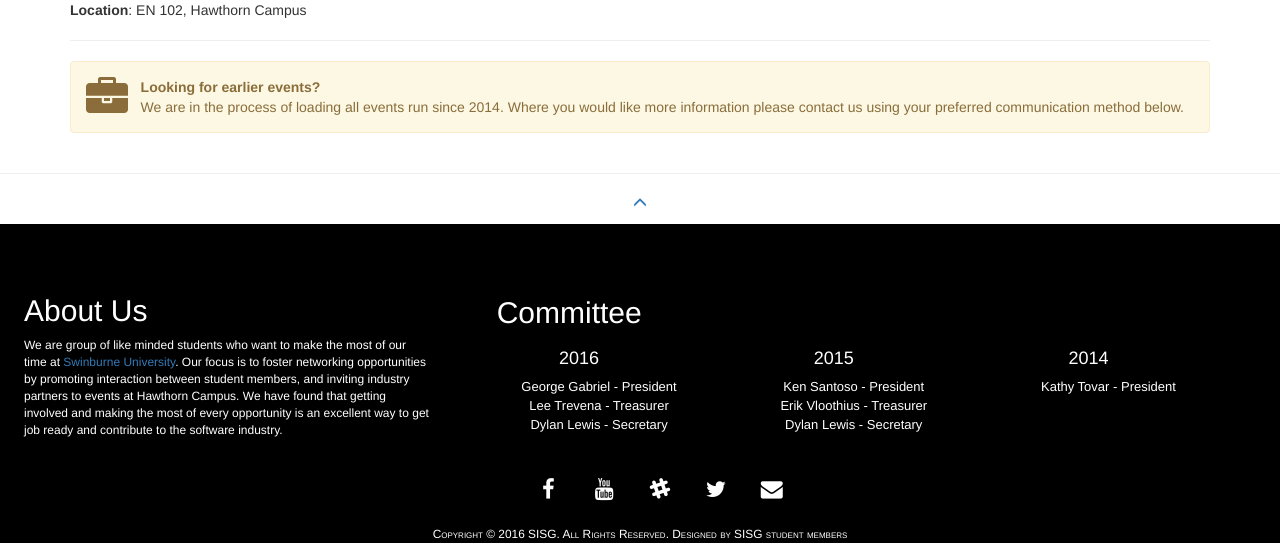
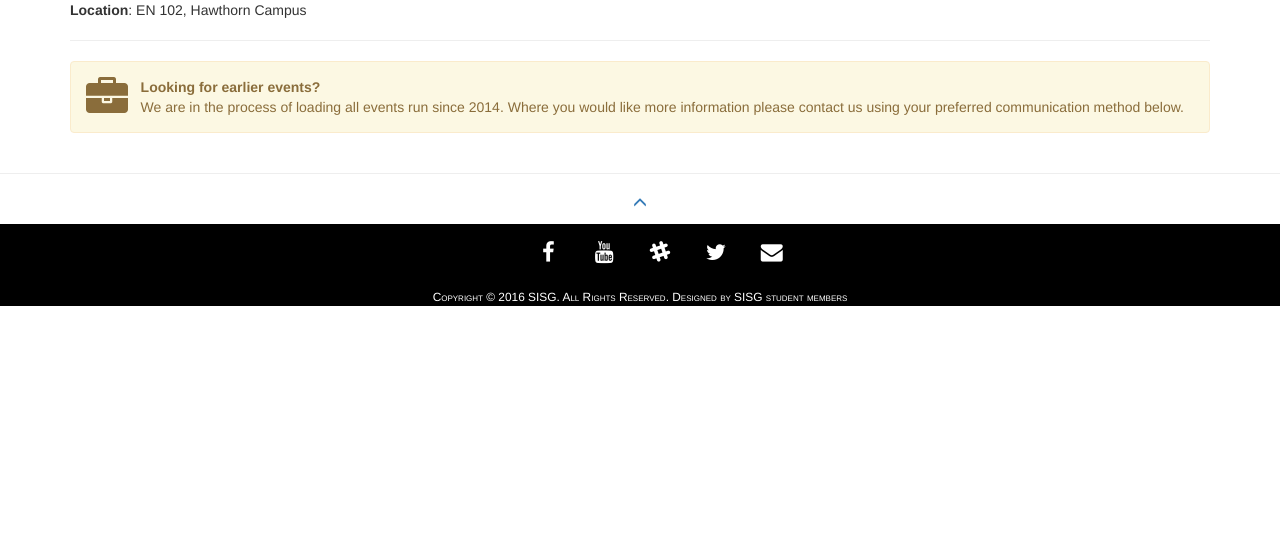
Before and after one commit to swin-sisg/sisg-website, a PHP site: page /events.php in a window 1280 px wide. Shown: the part 2699-3242 px from the top of the page. After the commit the page ends 3005 px from the top, so only its background shows below. Run offline with PHP 8.4, Linux system fonts and the light colour scheme; some libraries are stand-ins or nearby versions.

Commit message:
Updated footer and index
Great idea with footer, but very busy. Have moved data back into main
body of index page. Will next work on a side-bar (sub-menu) to display
on large+ screens

```diff
--- a/public_html/includes/footer.include.php
+++ b/public_html/includes/footer.include.php
@@ -9,44 +9,14 @@
         <a href=#>
             <p><i class="glyphicon glyphicon-menu-up"></i></p>
         </a>
+
+
+
     </div>
 
+
+
     <div class="row footer-pre">
-        <div class="col-md-4 about">
-            <h2>About Us</h2>
-            <p>We are group of like minded students who want to make the most of our time at
-                <a href="www.swinburne.edu.au" target="_blank">Swinburne University</a>. Our focus is to foster networking opportunities by promoting interaction between student members, and inviting industry partners to events at Hawthorn Campus. We have found that getting involved and making the most of every opportunity is an excellent way to get job ready and contribute to the software industry.
-            </p>
-        </div>
-        <div class="col-md-7 committee">
-            <h2>Committee</h2>
-            <section class="row">
-                <div class="col-md-4">
-                    <h4> 2016 </h4>
-                    <ul>
-                        <li>George Gabriel - President</li>
-                        <li>Lee Trevena - Treasurer</li>
-                        <li>Dylan Lewis - Secretary</li>
-                    </ul>
-                </div>
-                <div class="col-md-4">
-                    <h4> 2015 </h4>
-                    <ul>
-                        <li>Ken Santoso - President</li>
-                        <li>Erik Vloothius - Treasurer</li>
-                        <li>Dylan Lewis - Secretary</li>
-                    </ul>
-                </div>
-                <div class="col-md-4">
-                    <h4> 2014 </h4>
-                    <ul>
-                        <li>Kathy Tovar - President</li>
-                    </ul>
-                </div>
-                </div>
-            </section>
-            </div>
-        </div>
 
         <div class="footer social">
 
```
Also changed, not shown: public_html/index.php (+44 -6 lines).
